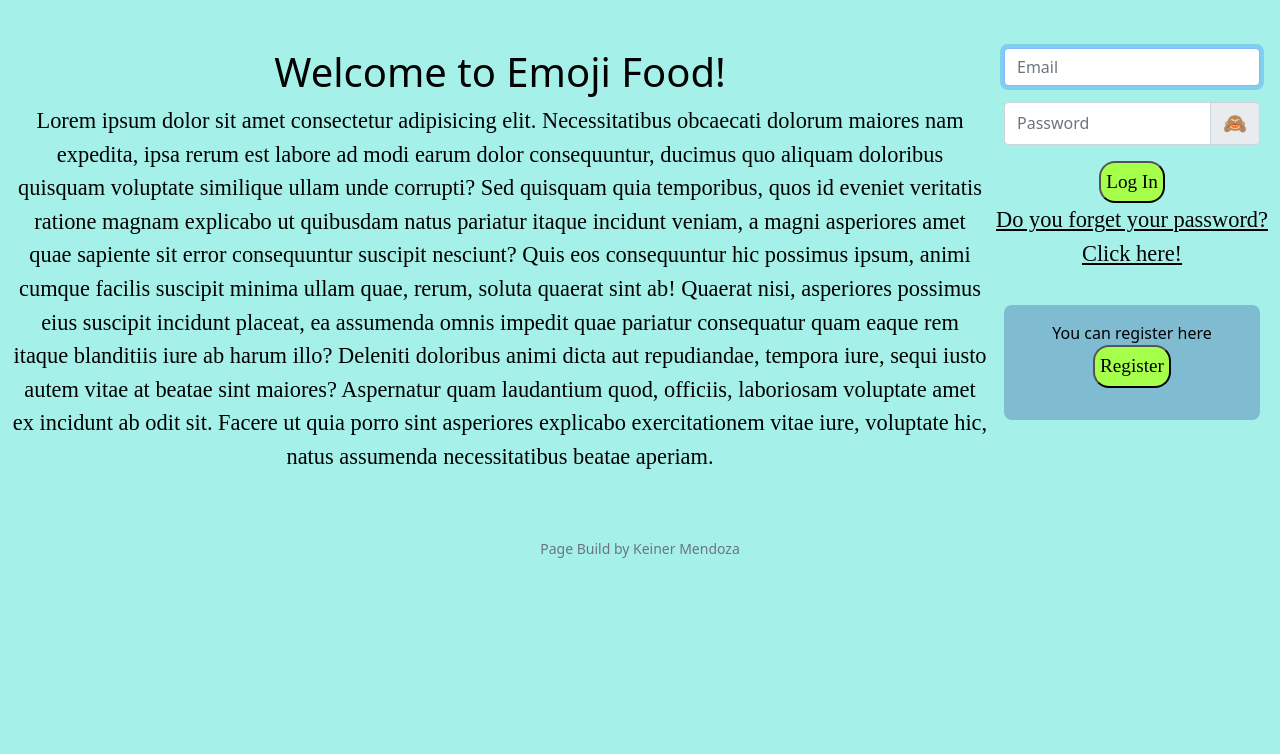
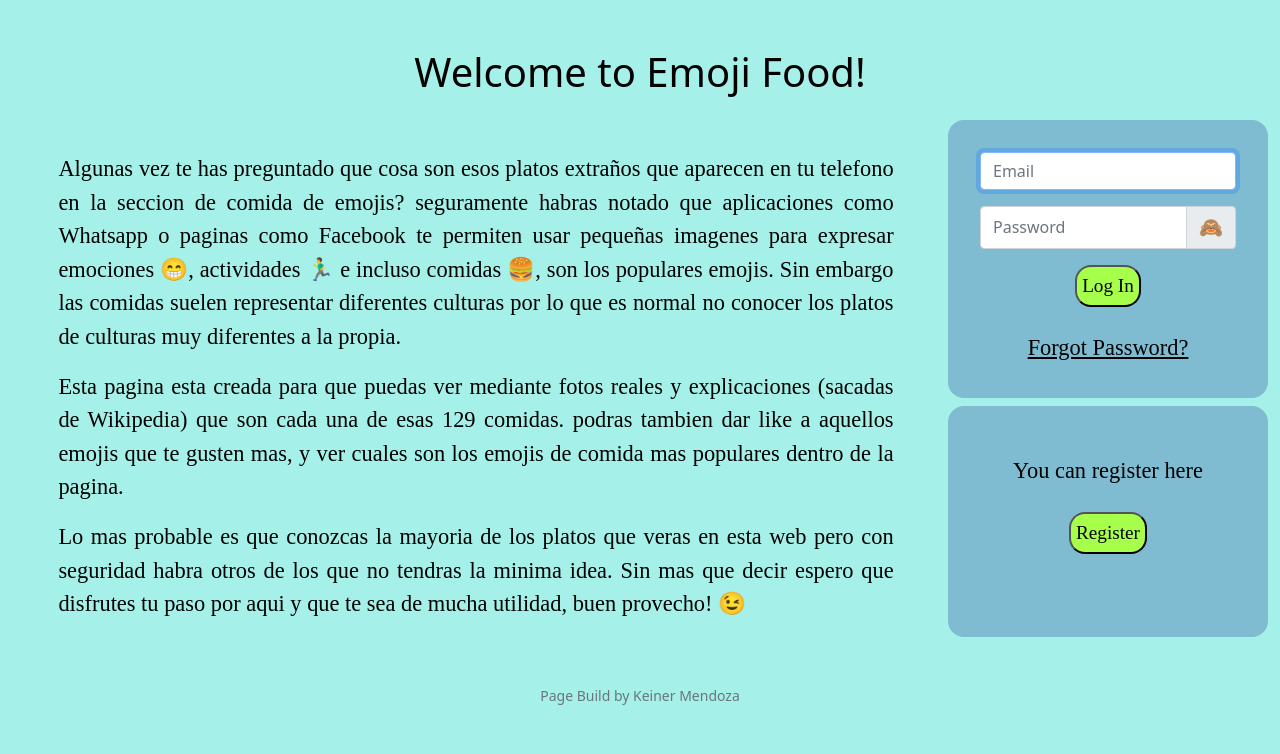
Before and after one commit to keinermendoza/emoji-food, a Flask app: page /login in a window 1280 px wide. Shown: the part 94-848 px from the top of the page. Before the commit the page ends 652 px from the top, so only its background shows below. Run offline with Flask 2, Linux system fonts and the light colour scheme.

Commit message:
giving style to login

```diff
--- a/static/style.css
+++ b/static/style.css
@@ -117,6 +119,12 @@ button {
   border-radius: 0.5rem;
   background-color: var(--bord--color, #7FBCD2);
 }
+.login-forms {
+  background-color: var(--bord--color);
+  padding: 2rem;
+  border-radius: 1rem;
+}
+
 /* FOR REGISTER PAGE */
 
 #password-state-match {
@@ -129,9 +137,10 @@ button {
   margin-right: 2rem;
 }
 
-.info-in-index{
+.info-in-login-and-index{
   max-width: 90%;
   text-align: justify;
+  margin-top: 2rem;
 }
 
 .key-word, .key-word > a{
--- a/templates/index.html
+++ b/templates/index.html
@@ -6,9 +6,8 @@
     <span class="emoji-welcome-index-page">&#129395 </span>
     <h1>This is Emoji Food!</h1>
 </div>
-
-<div class="info-in-index mb-3 mx-auto w-auto">
-    <h3>A continuacion encontraras algunas informaciones importantes:</h3>
+<h3>A continuacion encontraras algunas informaciones importantes:</h3>
+<div class="info-in-login-and-index mb-3 mx-auto w-auto">
     <p>En la parte de arriba encontraras la barra de navegacion, con ella podras recorrer el lugar.</p>
     <p>En <span class="key-word"><a href="/food_table">🔍 Search Food</a></span> encontaras una lista de todos los emojis de comida, puedes hacer click en ellos para obtener su informacion o si lo prefieres puedes buscar un emoji de comida pegandolo en la caja de texto que esta en la parte superio. Tambien puedes Marcar aquellos Emojis que te gusten.</p>
     <p>En <span class="key-word"><a href="/acount">💎 My Acount</a></span> veras una lista con los emojis a los que hayas dado <span class="key-word">I like it &#128077</span>, para ver su informacion solo debes hacer click en ellos y si por alguna razon ya no te gustan solo has click en <span class="key-word">Delete</span>. En esta pagina tambien podras cambiar tu contraseña de acceso.</p>
--- a/templates/login.html
+++ b/templates/login.html
@@ -1,12 +1,13 @@
 {% extends "layout.html" %}
 
 {% block title %}
-    Log In
+Log In
 {% endblock %}
 
 {% block main %}
+<h1 class="mb-4">Welcome to Emoji Food!</h1>
 <div class="grid-father">
-    <div class="grid-child">
+    <div class="grid-child login-forms">
         <form action="/login" method="post">
 
             <div class="input-group mb-3 mx-auto w-auto">
@@ -16,24 +17,42 @@
                 <input class="form-control" id="password" name="password" placeholder="Password" type="password" aria-describedby="password-emoji">
                 <span id="password-emoji" class="input-group-text password-emoji" translate="no">🙈</span>
             </div>
-            <button  type="submit">Log In</button><br>
-            <a href="/password_reset"><span>Do you forget your password?</span><br><span>Click here!</span></a>
+            <button class="mb-4">Log In</button><br>
+            <a href="/password_reset">Forgot Password?</a>
         </form>
     </div>
 
 
-    <div class="grid-child">
+    <div class="grid-child login-forms">
         <div class="redirect-to-register mb-3 mx-auto w-auto">
-            <span>You can register here</span>
+            <p class="mb-4">You can register here</p>
             <form action="/register" method="get">
-                <button type="submit">Register</button>
+                <button >Register</button>
+
             </form>
         </div>
     </div>
     <div class="grid-child">
-        <h1>Welcome to Emoji Food!</h1>
-        <p>Lorem ipsum dolor sit amet consectetur adipisicing elit. Necessitatibus obcaecati dolorum maiores nam expedita, ipsa rerum est labore ad modi earum dolor consequuntur, ducimus quo aliquam doloribus quisquam voluptate similique ullam unde corrupti? Sed quisquam quia temporibus, quos id eveniet veritatis ratione magnam explicabo ut quibusdam natus pariatur itaque incidunt veniam, a magni asperiores amet quae sapiente sit error consequuntur suscipit nesciunt? Quis eos consequuntur hic possimus ipsum, animi cumque facilis suscipit minima ullam quae, rerum, soluta quaerat sint ab! Quaerat nisi, asperiores possimus eius suscipit incidunt placeat, ea assumenda omnis impedit quae pariatur consequatur quam eaque rem itaque blanditiis iure ab harum illo? Deleniti doloribus animi dicta aut repudiandae, tempora iure, sequi iusto autem vitae at beatae sint maiores? Aspernatur quam laudantium quod, officiis, laboriosam voluptate amet ex incidunt ab odit sit. Facere ut quia porro sint asperiores explicabo exercitationem vitae iure, voluptate hic, natus assumenda necessitatibus beatae aperiam.</p>
+       <div class="info-in-login-and-index mb-3 mx-auto w-auto">
+            <p>Algunas vez te has preguntado que cosa son esos platos extraños que aparecen en tu telefono en la seccion de comida de emojis?
+                seguramente habras notado que aplicaciones como Whatsapp o paginas como Facebook te permiten usar
+                pequeñas imagenes para expresar emociones <span>😁</span>, actividades <span>🏃‍♂️</span> e incluso comidas <span>🍔</span>, son los populares emojis.
+                Sin embargo las comidas suelen representar diferentes culturas por lo que es normal no conocer los
+                platos de culturas muy diferentes a la propia.
+            </p>
+            <p>Esta pagina esta creada para que puedas ver mediante fotos reales y explicaciones (sacadas de Wikipedia) que son cada una de esas
+                129 comidas. podras tambien dar like a aquellos emojis que te gusten mas, y ver cuales son los emojis de comida mas populares
+                dentro de la pagina.
+            </p>
+            <p>Lo mas probable es que conozcas la mayoria de los platos que veras en esta web pero con seguridad habra otros de los que no
+                tendras la minima idea. Sin mas que decir espero que disfrutes tu paso por aqui y que te sea de mucha utilidad, buen provecho! 😉
+            </p>
+        </div>
     </div>
+
+
+
+
 <!-- padre -->
 </div>
 {% endblock %}
```
Also changed, not shown: other parts of static/style.css (+22 -8 lines).
